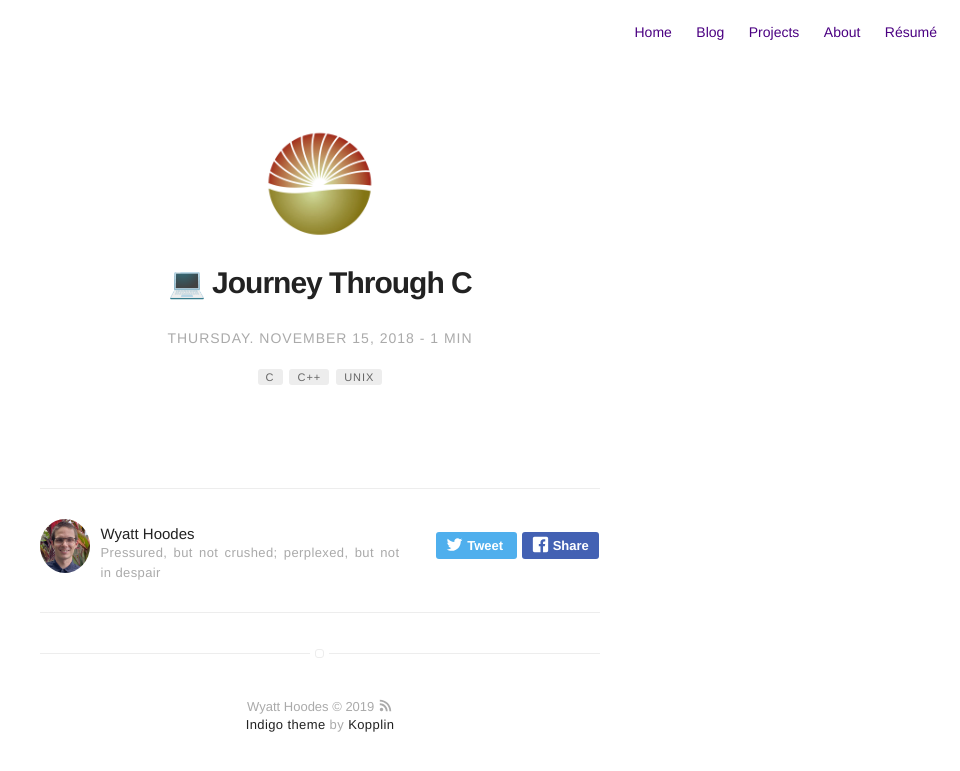
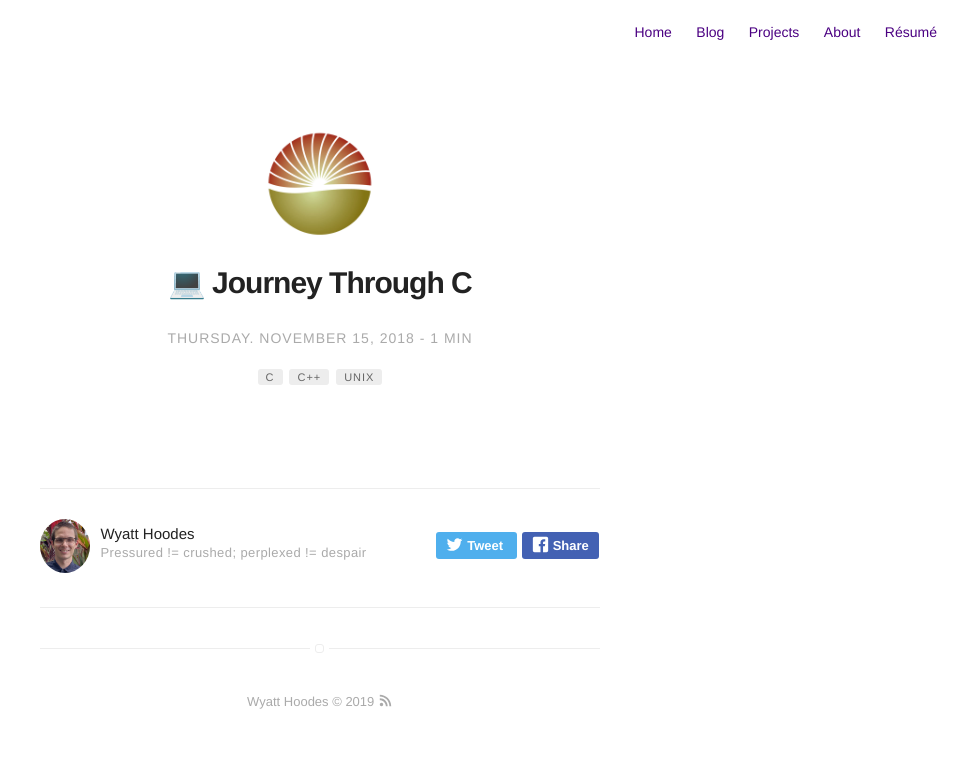
Before and after one commit to whoodes/whoodes.github.io, a Jekyll site: the page built from _posts/2018-10-15-project-journey.markdown, in a window 1280 px wide. Shown: the top 771 px of the page, without its empty margins (320-1280 px from the left). Built offline with Jekyll 4.4.1, drawn with Linux system fonts in a browser that asks for light colours; emoji names are drawn with the system emoji font.

Commit message:
Fix: bio tag style.

```diff
--- a/_config.yml
+++ b/_config.yml
@@ -56,7 +56,7 @@ email: hoodesw@hawaii.edu
 authors:
     whoodes:
         name: Wyatt Hoodes
-        bio: Pressured, but not crushed; perplexed, but not in despair
+        bio: Pressured != crushed; perplexed != despair
         external-image: false
         picture: assets/images/profile-pic.jpg
         twitter: wyatt_hoodes
--- a/_includes/footer.html
+++ b/_includes/footer.html
@@ -1,7 +1,4 @@
 <footer class="footer-main">
     {{ site.name }} © {{ site.time | date: '%Y' }} <a class="link" href="{{ site.url }}/feed.xml" target="_blank"><svg class="icon icon-rss"><use xlink:href="#icon-rss"></use></svg></a>
 
-    <p class="extra">
-        <a class="link" href="https://github.com/sergiokopplin/indigo">Indigo theme</a> by <a class="link" href="https://github.com/sergiokopplin/indigo">Kopplin</a>
-    </p>
 </footer>
```
Also changed, not shown: 17 other files.
